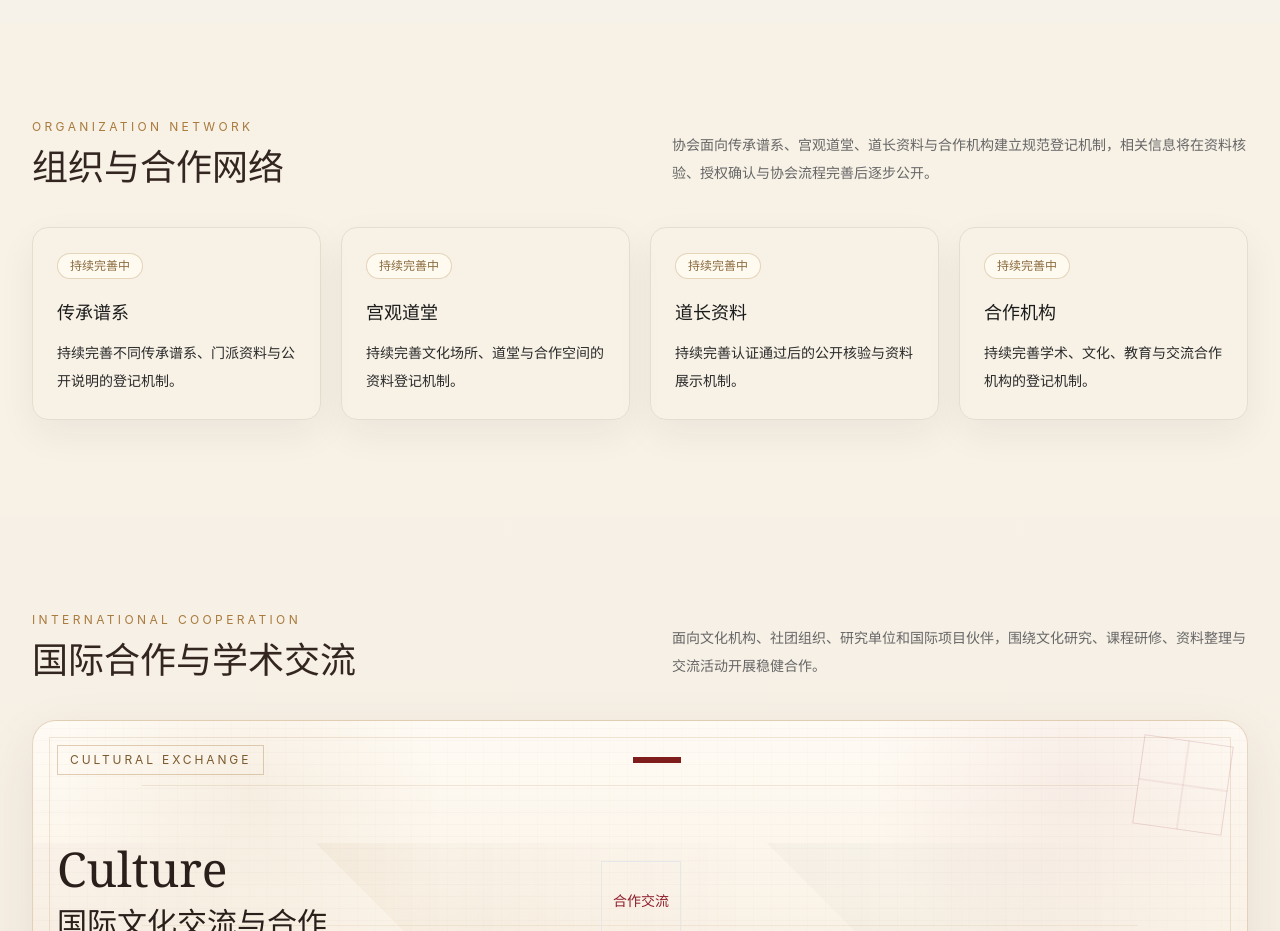
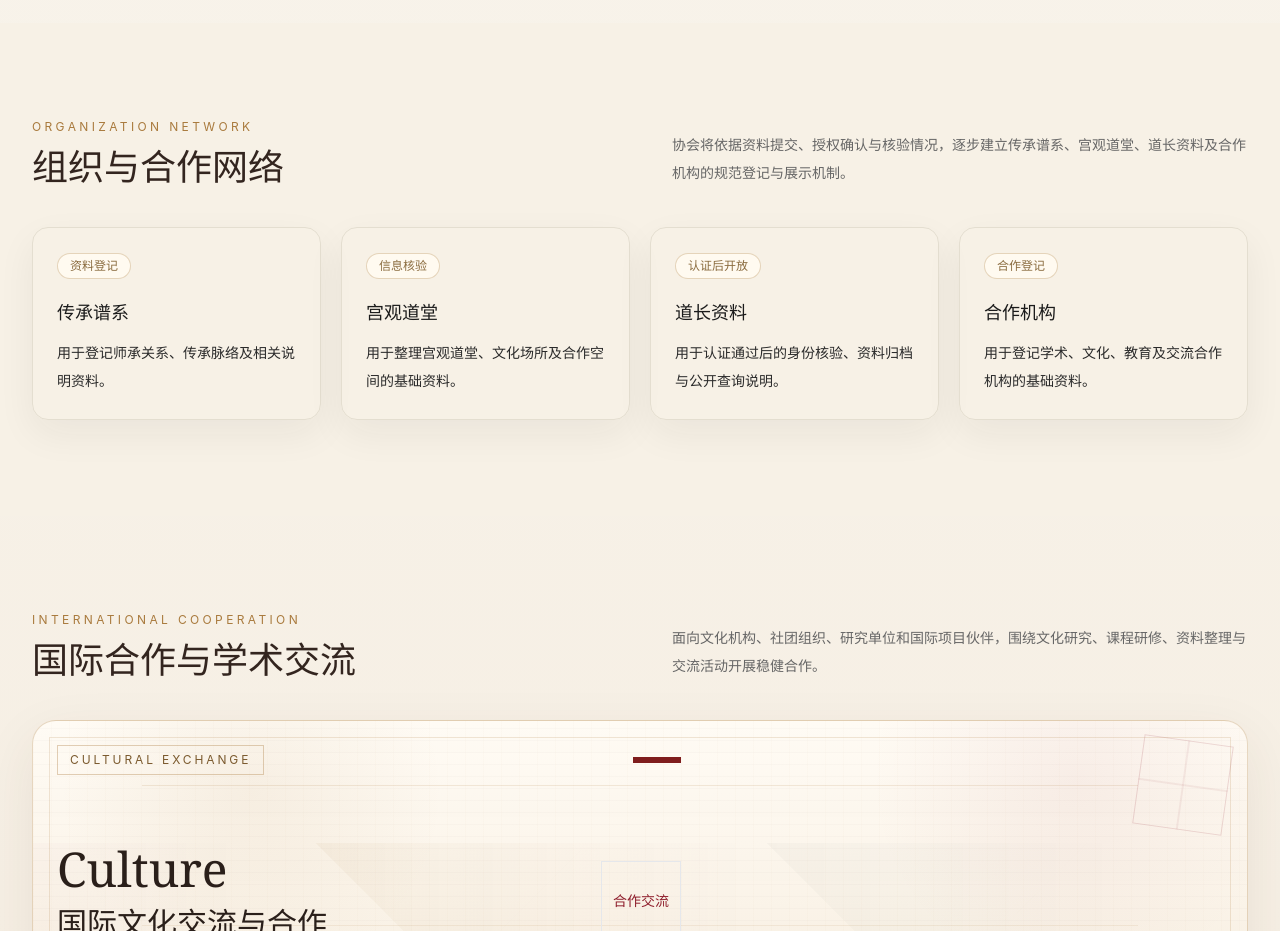
Before and after one commit to lee7803-lgtm/atca-website, a Next.js app: page / in a window 1280 px wide. Shown: the part 2800-3731 px from the top of the page. Built offline with nearby package versions, Linux system fonts and the light colour scheme.

Commit message:
fix: polish ITCA V1.0 preview copy

```diff
--- a/app/contact/page.tsx
+++ b/app/contact/page.tsx
@@ -101,7 +101,6 @@ export default function ContactPage() {
             </div>
             <div className="grid gap-3 text-sm leading-7 text-[#5f5b52]">
               <p>协会正式联系方式尚未公开，官网不会展示未经确认的电话、邮箱或地址。后续以协会秘书处公布信息为准。</p>
-              <p>联系信息待完善。</p>
             </div>
           </div>
         </div>
--- a/app/page.tsx
+++ b/app/page.tsx
@@ -30,10 +30,10 @@ const certificationFeatures = [
 ];
 
 const networkReserve = [
-  ["传承谱系", "持续完善不同传承谱系、门派资料与公开说明的登记机制。"],
-  ["宫观道堂", "持续完善文化场所、道堂与合作空间的资料登记机制。"],
-  ["道长资料", "持续完善认证通过后的公开核验与资料展示机制。"],
-  ["合作机构", "持续完善学术、文化、教育与交流合作机构的登记机制。"]
+  ["传承谱系", "资料登记", "用于登记师承关系、传承脉络及相关说明资料。"],
+  ["宫观道堂", "信息核验", "用于整理宫观道堂、文化场所及合作空间的基础资料。"],
+  ["道长资料", "认证后开放", "用于认证通过后的身份核验、资料归档与公开查询说明。"],
+  ["合作机构", "合作登记", "用于登记学术、文化、教育及交流合作机构的基础资料。"]
 ];
 
 const cooperation = [
@@ -194,11 +194,11 @@ export default function Home() {
 
       <section className="bg-[#f7f1e6] px-5 py-16 sm:px-8 lg:py-24">
         <div className="mx-auto max-w-7xl">
-          <PortalTitle eyebrow="Organization Network" title="组织与合作网络" intro="协会面向传承谱系、宫观道堂、道长资料与合作机构建立规范登记机制，相关信息将在资料核验、授权确认与协会流程完善后逐步公开。" />
+          <PortalTitle eyebrow="Organization Network" title="组织与合作网络" intro="协会将依据资料提交、授权确认与核验情况，逐步建立传承谱系、宫观道堂、道长资料及合作机构的规范登记与展示机制。" />
           <div className="grid gap-5 sm:grid-cols-2 lg:grid-cols-4">
-            {networkReserve.map(([title, text]) => (
+            {networkReserve.map(([title, status, text]) => (
               <article className="rounded-2xl border border-[#e4ded0] bg-white/92 p-6 shadow-[0_14px_38px_rgba(31,42,40,0.06)]" key={title}>
-                <span className="inline-flex rounded-full border border-[#A97A3D]/30 bg-[#fffaf0] px-3 py-1 text-xs font-medium text-[#8a6b3e]">持续完善中</span>
+                <span className="inline-flex rounded-full border border-[#A97A3D]/30 bg-[#fffaf0] px-3 py-1 text-xs font-medium text-[#8a6b3e]">{status}</span>
                 <h3 className="mt-5 text-lg font-medium text-[#1B1B1B]">{title}</h3>
                 <p className="mt-3 text-sm leading-7 text-[#2A2A2A]">{text}</p>
               </article>
```
